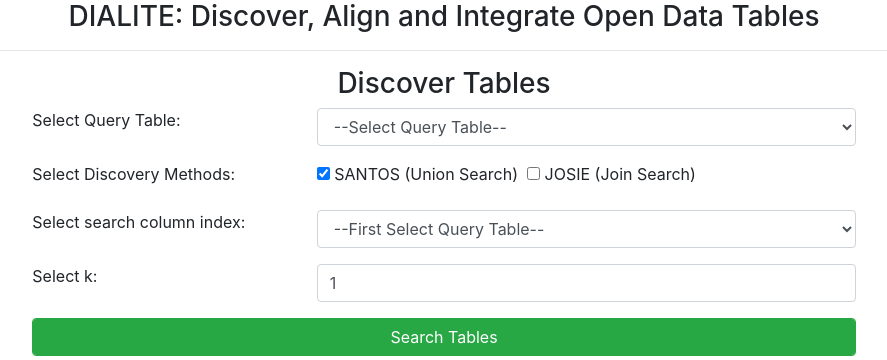
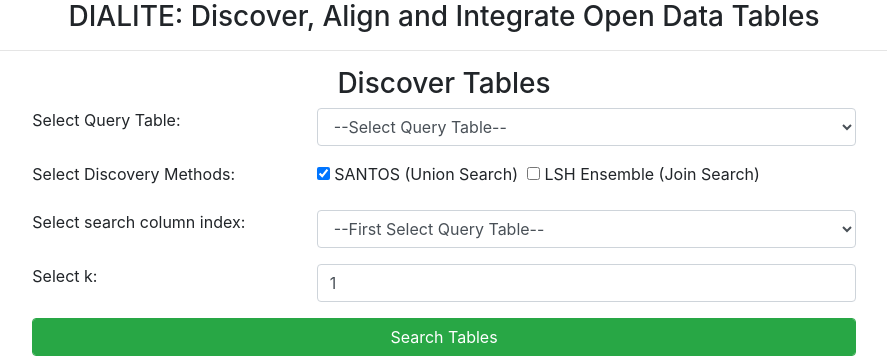
Before and after one commit to northeastern-datalab/dialite, a Flask app: page / in a window 1280 px wide, after a click on "Discover". Shown: the part 56-416 px from the top of the page, without its empty margins (196-1083 px from the left). Run offline with Flask 2, Linux system fonts and the light colour scheme; parts of the project's set-up code (start-up, migrations or seed data) failed here and were passed over; some libraries are stand-ins or nearby versions.

Commit message:
Update readme.md

```diff
--- a/templates/index.html
+++ b/templates/index.html
@@ -104,7 +104,7 @@
               </div>
               <div class="col-md-8">
                 <input type="checkbox" id="santos" name="discovery_method" value="SANTOS" checked> SANTOS (Union Search)&nbsp
-                <input type="checkbox" id="josie" name="discovery_method" value="JOSIE"> JOSIE (Join Search)
+                <input type="checkbox" id="josie" name="discovery_method" value="JOSIE"> LSH Ensemble (Join Search)
               </div>
             </div>
             <div class="row form-group">
```
Also changed, not shown: README.md.
